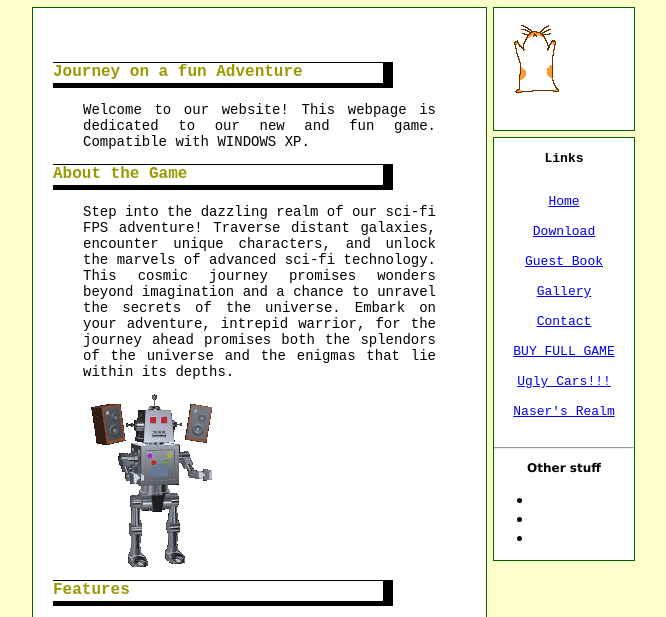
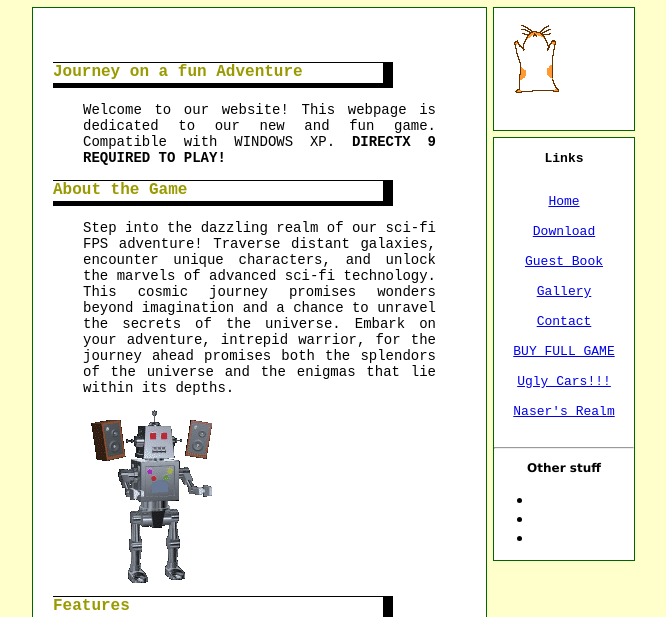
Before and after one commit to umijs1/tgif, a plain HTML site: page index.html in a window 1280 px wide. Shown: the part 128-745 px from the top of the page, without its empty margins (161-827 px from the left). Drawn offline with Linux system fonts and the light colour scheme.

Commit message:
Update index.html

```diff
--- a/index.html
+++ b/index.html
@@ -27,7 +27,7 @@
 <blockquote>
 <p>&nbsp;</p>
 <h1> Journey on a fun Adventure </h1>
-<p>Welcome to our website! This webpage is dedicated to our new and fun game. Compatible with WINDOWS XP.</p>
+<p>Welcome to our website! This webpage is dedicated to our new and fun game. Compatible with WINDOWS XP. <b>DIRECTX 9 REQUIRED TO PLAY!</b></p>
 <h1>About the Game</h1>
 <p>Step into the dazzling realm of our sci-fi FPS adventure! Traverse distant galaxies, encounter unique characters, and unlock the marvels of advanced sci-fi technology. This cosmic journey promises wonders beyond imagination and a chance to unravel the secrets of the universe. Embark on your adventure, intrepid warrior, for the journey ahead promises both the splendors of the universe and the enigmas that lie within its depths.</p><img src="image1.gif" alt="robot">
       <h1>Features</h1>
@@ -37,7 +37,7 @@
 <li>SCI-FI FPS</li>
 <li>MANY WEAPONS, LEVELS, AND CHARACTERS</li>
 </ul><br><P>Don't worry this game is safe to download and install. No payment required!!!</P><BR><img src="another_cool_image.jpg" alt="novirus"><BR><BR><A HREF="download.html"><h2>DOWNLOAD NOW</h2></A>
-  <br><br><b>Direct X9 required to play</b>
+  <br><br><b>DirectX 9 required to play</b>
 </blockquote></div><pre>&nbsp; </pre>
 <div id="profile"> <pre class="style6">  <img src="image3.gif" alt="funny"><br> </pre></div>
 <div style="top: 265px; height: 422px;" id="sidebar2">
```
